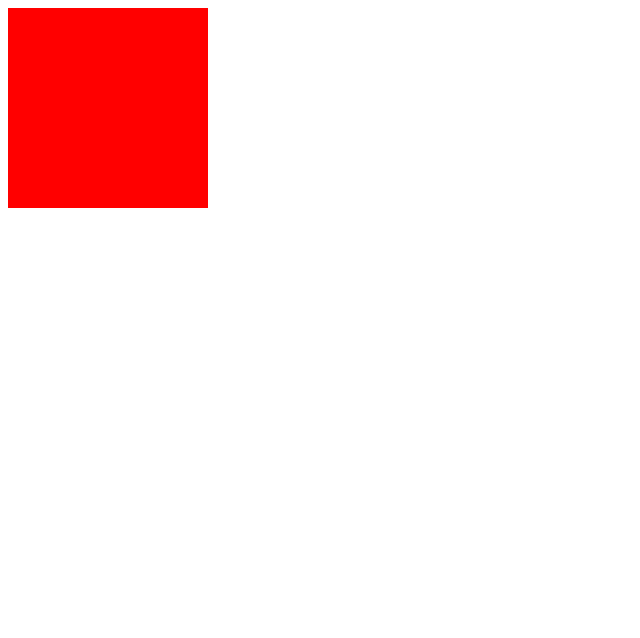
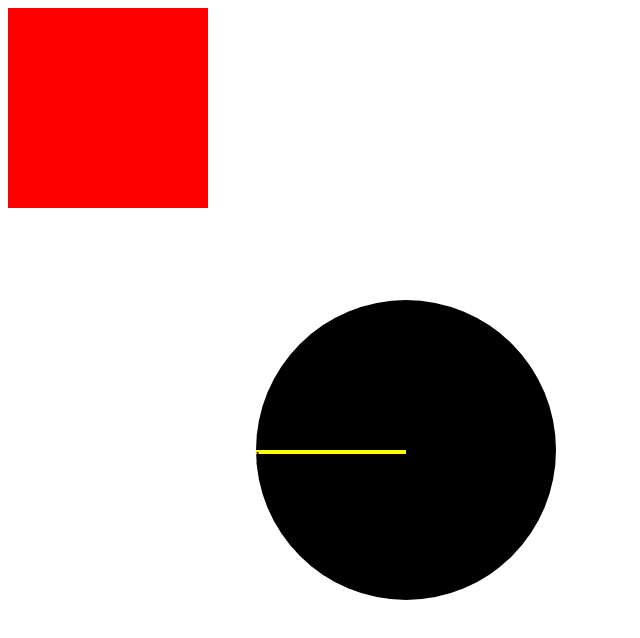
Before and after one commit to sahebraojadhav/z-index-notes, a plain HTML site: page index.html in a window 1280 px wide. Shown: the whole page, without its empty margins (0-640 px from the left). Drawn offline with Linux system fonts and the light colour scheme.

Commit message:
worked on ::afte and ::before as well as posion relative

```diff
--- a/index.html
+++ b/index.html
@@ -10,5 +10,10 @@
     <div class="box box1"></div>
     <div class="box box2"></div>
     <div class="box box3"></div>
+
+    <!--Transform trnaslate practise-->
+    <div class="main-container">
+
+    </div>
 </body>
 </html>
--- a/style.css
+++ b/style.css
@@ -1,4 +1,5 @@
 .box {
+    display: block;
     width: 200px;
     height: 200px;
     position: absolute;
@@ -15,3 +16,25 @@
     background-color: green;
     /* No z-index specified */
 }
+
+/*-----------------------------------------------------------------------------------------------------------------------*/
+
+.main-container{
+    position: absolute;
+    top: 300px;
+    height: 300px;
+    width: 300px;
+    background-color: black;
+    left: 20%;
+    border-radius: 50%;
+}
+
+.main-container::before{
+    content: "hey ram";
+    position: absolute;
+    height: 4px;
+    width: 50%;
+    background-color: yellow;
+    top: 50%;
+
+}
```
